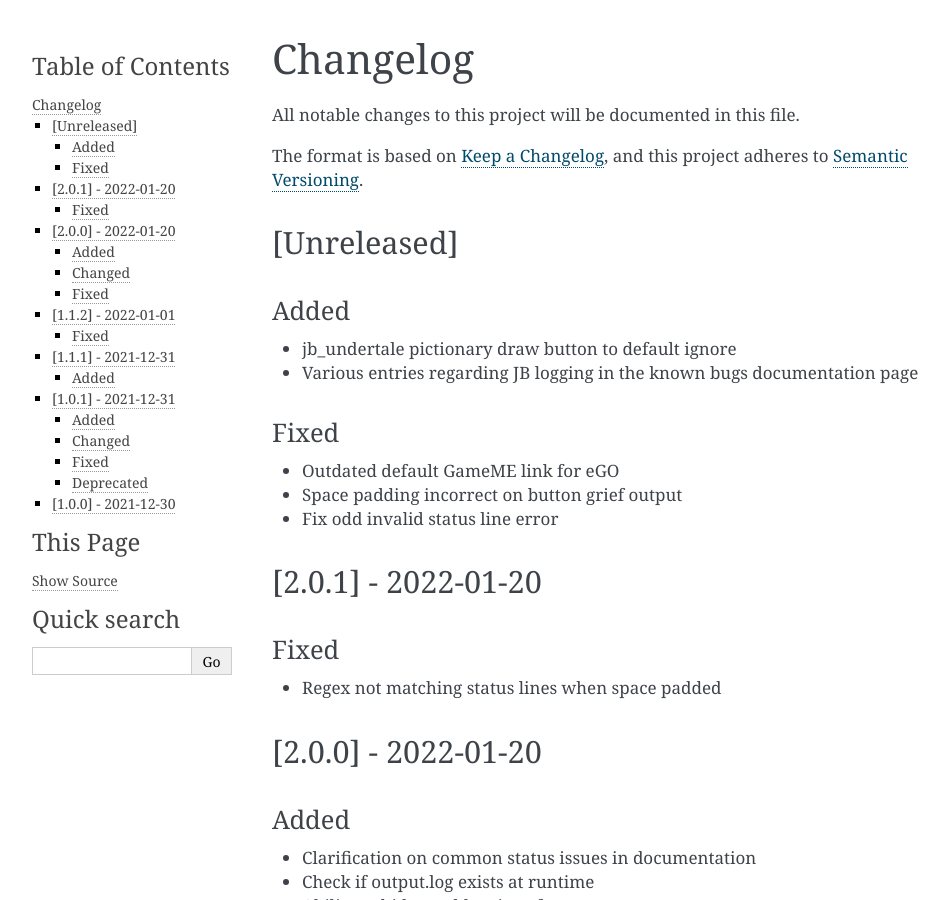
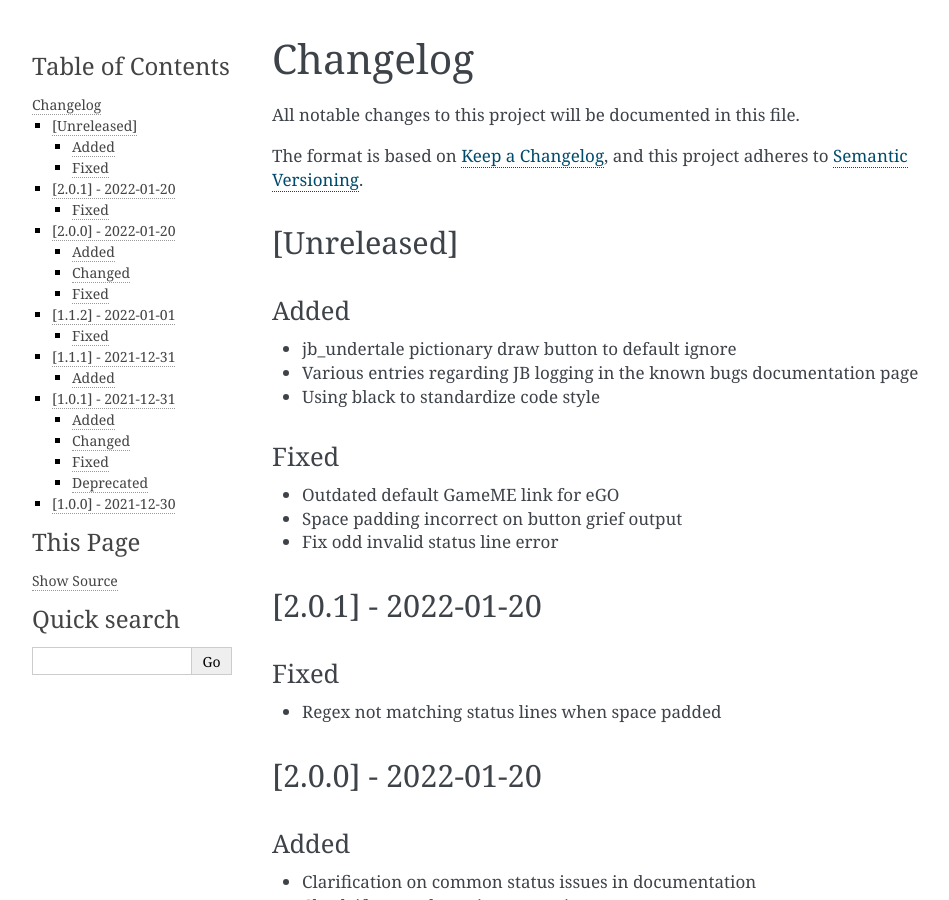
Before and after one commit to BLANK-TH/TSonitor, a Sphinx documentation site: the page built from docs/source/changelog.rst, in a window 1280 px wide and 900 px high. Shown: the whole window, without its empty margins (148-1097 px from the left). Built offline with Sphinx 7.4.7, drawn with Linux system fonts in a browser that asks for light colours.

Commit message:
update changelog

```diff
--- a/docs/source/changelog.rst
+++ b/docs/source/changelog.rst
@@ -11,6 +11,7 @@ Added
 ^^^^^
 * jb_undertale pictionary draw button to default ignore
 * Various entries regarding JB logging in the known bugs documentation page
+* Using black to standardize code style
 
 Fixed
 ^^^^^
```
